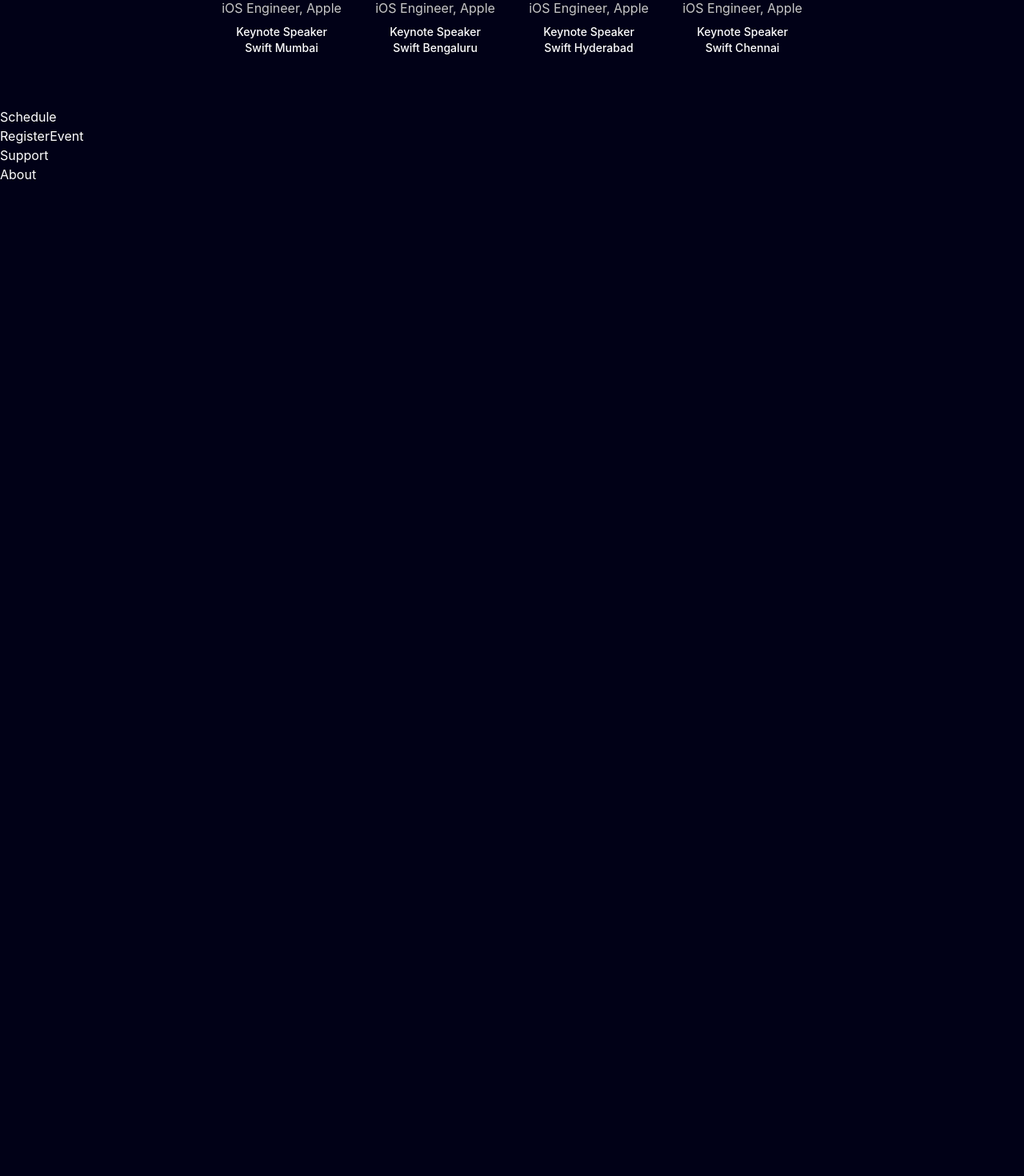
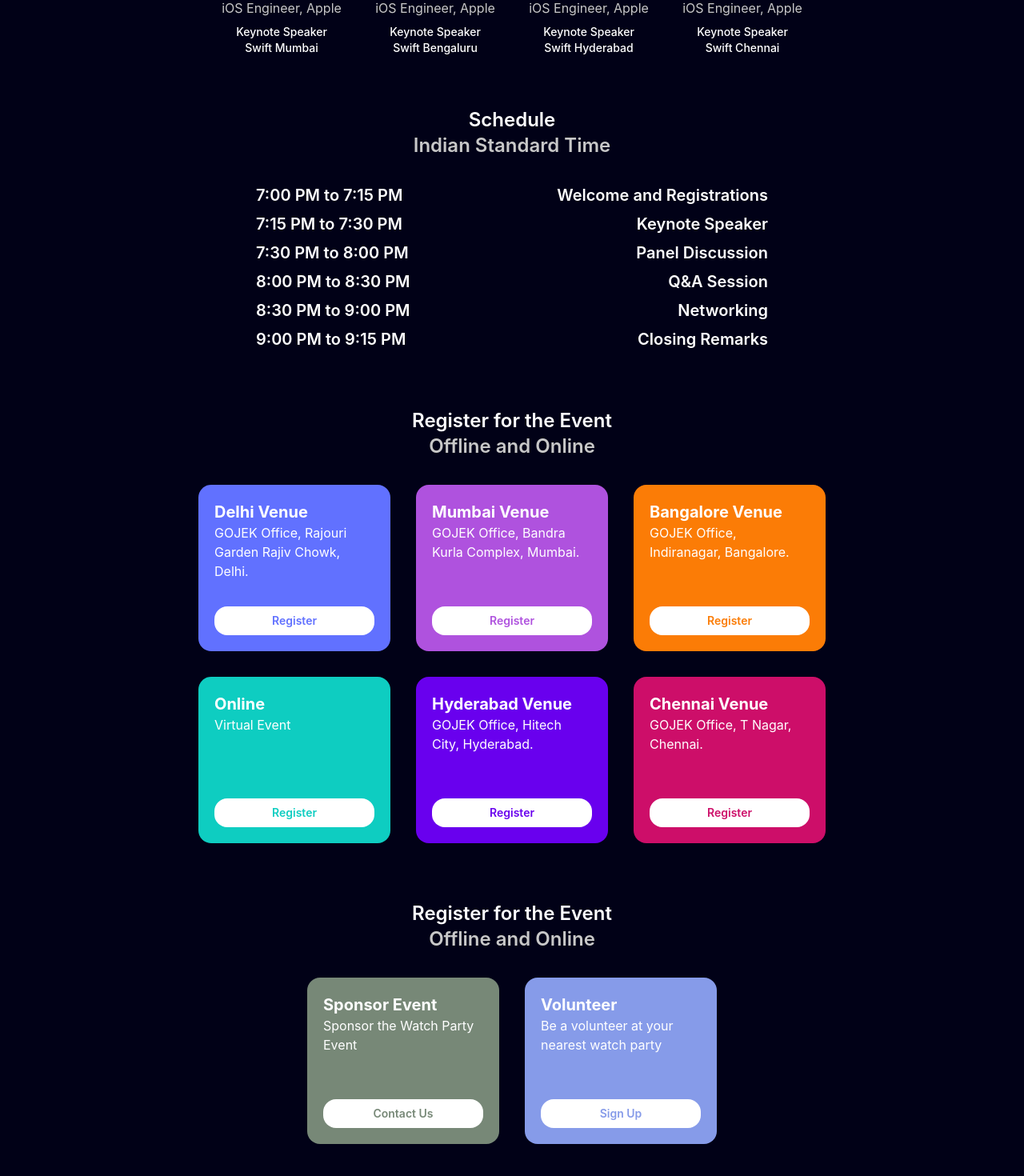
Before and after one commit to WatchPartyAroundIndia/watchpartyaroundindia.github.io, a React (Vite) app: page / in a window 1280 px wide. Shown: the part 1520-2990 px from the top of the page at 80% size. Before the commit the page ends 1750 px from the top, so only its background shows below. Built offline with nearby package versions, Linux system fonts and the light colour scheme; a web font is replaced by a local one.

Commit message:
register event component, schedule, support

```diff
--- a/src/components/RegisterEvent.tsx
+++ b/src/components/RegisterEvent.tsx
@@ -1,5 +1,89 @@
 const RegisterEvent = () => {
-  return <div>RegisterEvent</div>;
+  const listOfEvents = [
+    {
+      id: 1,
+      venueName: "Delhi Venue",
+      location: "GOJEK Office, Rajouri Garden Rajiv Chowk, Delhi.",
+      registrationUrl: "https://www.example.com",
+      textColor: "text-[#6171FF]",
+      bgColor: "bg-[#6171FF]",
+      buttonText: "Register",
+    },
+    {
+      id: 2,
+      venueName: "Mumbai Venue",
+      location: "GOJEK Office, Bandra Kurla Complex, Mumbai.",
+      registrationUrl: "https://www.example.com",
+      textColor: "text-[#AF52DE]",
+      bgColor: "bg-[#AF52DE]",
+      buttonText: "Register",
+    },
+    {
+      id: 3,
+      venueName: "Bangalore Venue",
+      location: "GOJEK Office, Indiranagar, Bangalore.",
+      registrationUrl: "https://www.example.com",
+      textColor: "text-[#FB7C06]",
+      bgColor: "bg-[#FB7C06]",
+      buttonText: "Register",
+    },
+    {
+      id: 4,
+      venueName: "Online",
+      location: "Virtual Event",
+      registrationUrl: "https://www.example.com",
+      textColor: "text-[#0ECDC1]",
+      bgColor: "bg-[#0ECDC1]",
+      buttonText: "Register",
+    },
+    {
+      id: 5,
+      venueName: "Hyderabad Venue",
+      location: "GOJEK Office, Hitech City, Hyderabad.",
+      registrationUrl: "https://www.example.com",
+      textColor: "text-[#6900EE]",
+      bgColor: "bg-[#6900EE]",
+      buttonText: "Register",
+    },
+    {
+      id: 6,
+      venueName: "Chennai Venue",
+      location: "GOJEK Office, T Nagar, Chennai.",
+      registrationUrl: "https://www.example.com",
+      textColor: "text-[#CD0E69]",
+      bgColor: "bg-[#CD0E69]",
+      buttonText: "Register",
+    },
+  ];
+
+  return (
+    <div className='flex flex-col justify-center mt-10 mb-16'>
+      <h5 className='text-2xl text-center font-semibold'>
+        Register for the Event
+      </h5>
+      <h5 className='text-2xl text-center text-grayGradientText font-semibold mb-8'>
+        Offline and Online
+      </h5>
+      <div className='grid grid-cols-3 gap-8 mb-2 mx-auto'>
+        {listOfEvents.map((schedule) => (
+          <div
+            key={schedule.id}
+            className={`${schedule.bgColor} w-60 h-52 rounded-2xl p-5 flex flex-col justify-between`}
+          >
+            <div>
+              <p className='font-bold text-xl'>{schedule.venueName}</p>
+              <p className='font-base text-base'>{schedule.location}</p>
+            </div>
+            <button
+              className={`${schedule.textColor} bg-white rounded-2xl w-full py-2 font-semibold text-sm`}
+            >
+              {schedule.buttonText}
+            </button>
+          </div>
+        ))}
+      </div>
+    </div>
+  );
 };
 
 export default RegisterEvent;
--- a/src/components/Schedule.tsx
+++ b/src/components/Schedule.tsx
@@ -1,5 +1,54 @@
 const Schedule = () => {
-  return <div>Schedule</div>;
+  const listOfSchedule = [
+    {
+      id: 1,
+      timings: "7:00 PM to 7:15 PM",
+      description: "Welcome and Registrations",
+    },
+    {
+      id: 2,
+      timings: "7:15 PM to 7:30 PM",
+      description: "Keynote Speaker",
+    },
+    {
+      id: 3,
+      timings: "7:30 PM to 8:00 PM",
+      description: "Panel Discussion",
+    },
+    {
+      id: 4,
+      timings: "8:00 PM to 8:30 PM",
+      description: "Q&A Session",
+    },
+    {
+      id: 5,
+      timings: "8:30 PM to 9:00 PM",
+      description: "Networking",
+    },
+    {
+      id: 6,
+      timings: "9:00 PM to 9:15 PM",
+      description: "Closing Remarks",
+    },
+  ];
+
+  return (
+    <div className='flex flex-col justify-center mt-10 mb-16'>
+      <h5 className='text-2xl text-center font-semibold'>Schedule</h5>
+      <h5 className='text-2xl text-center text-grayGradientText font-semibold mb-8'>
+        Indian Standard Time
+      </h5>
+      {listOfSchedule.map((schedule) => (
+        <div
+          key={schedule.id}
+          className='flex justify-between w-1/2 mx-auto mb-2'
+        >
+          <p className='font-semibold text-xl'>{schedule.timings}</p>
+          <p className='font-semibold text-xl'>{schedule.description}</p>
+        </div>
+      ))}
+    </div>
+  );
 };
 
 export default Schedule;
--- a/src/components/Support.tsx
+++ b/src/components/Support.tsx
@@ -1,5 +1,53 @@
 const Support = () => {
-  return <div>Support</div>;
+  const listOfSupporters = [
+    {
+      id: 1,
+      venueName: "Sponsor Event",
+      location: "Sponsor the Watch Party Event",
+      registrationUrl: "https://www.example.com",
+      textColor: "text-[#778877]",
+      bgColor: "bg-[#778877]",
+      buttonText: "Contact Us",
+    },
+    {
+      id: 2,
+      venueName: "Volunteer",
+      location: "Be a volunteer at your nearest watch party",
+      registrationUrl: "https://www.example.com",
+      textColor: "text-[#869BE9]",
+      bgColor: "bg-[#869BE9]",
+      buttonText: "Sign Up",
+    },
+  ];
+
+  return (
+    <div className='flex flex-col justify-center mt-10 mb-16'>
+      <h5 className='text-2xl text-center font-semibold'>
+        Register for the Event
+      </h5>
+      <h5 className='text-2xl text-center text-grayGradientText font-semibold mb-8'>
+        Offline and Online
+      </h5>
+      <div className='grid grid-cols-2 gap-8 mb-2 mx-auto'>
+        {listOfSupporters.map((schedule) => (
+          <div
+            key={schedule.id}
+            className={`${schedule.bgColor} w-60 h-52 rounded-2xl p-5 flex flex-col justify-between`}
+          >
+            <div>
+              <p className='font-bold text-xl'>{schedule.venueName}</p>
+              <p className='font-base text-base'>{schedule.location}</p>
+            </div>
+            <button
+              className={`${schedule.textColor} bg-white rounded-2xl w-full py-2 font-semibold text-sm`}
+            >
+              {schedule.buttonText}
+            </button>
+          </div>
+        ))}
+      </div>
+    </div>
+  );
 };
 
 export default Support;
```
